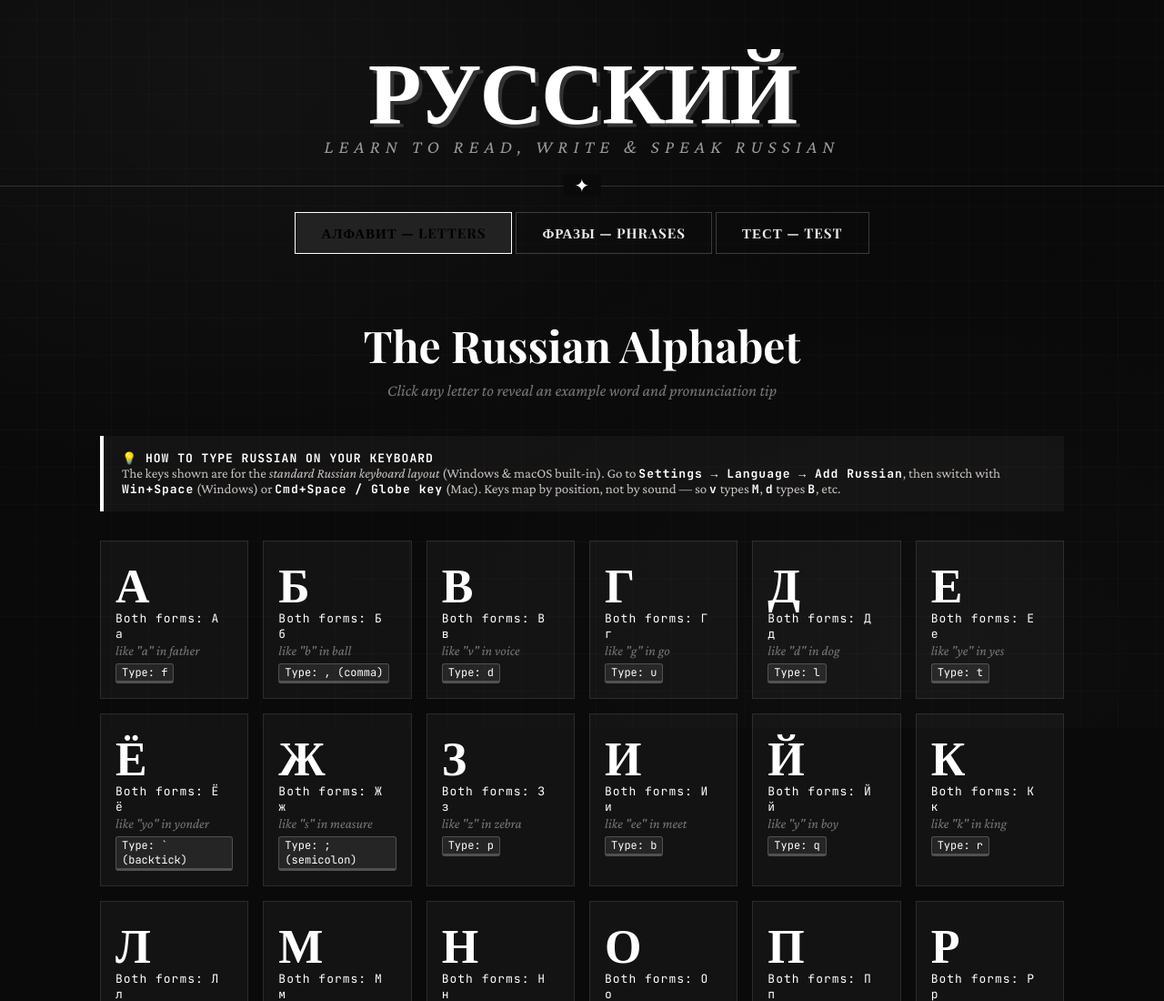
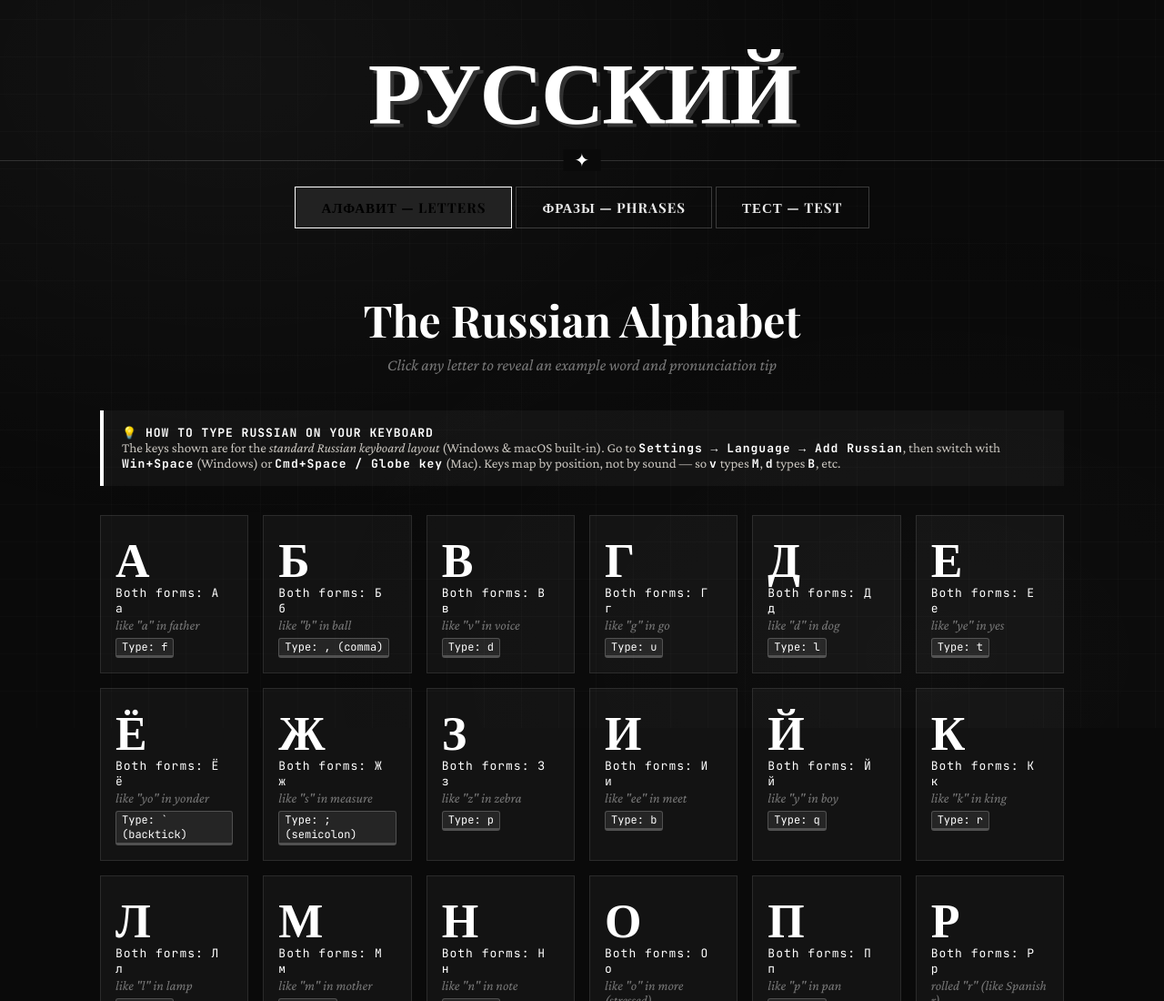
Before and after one commit to foooooooooooooooooooooooooooooooooooood/foooooooooooooooooooooooooooooooooooood.github.io, a plain HTML site: page index.html in a window 1280 px wide. Shown: the top 1100 px of the page at 91% size. Drawn offline with nearby package versions, Linux system fonts and the light colour scheme.

Commit message:
Update index.html

```diff
--- a/index.html
+++ b/index.html
@@ -497,7 +497,6 @@ nav {
 <div class="app">
   <header>
     <div class="logo-ru">РУССКИЙ</div>
-    <div class="logo-sub">Learn to Read, Write & Speak Russian</div>
   </header>
 
   <nav>
```
